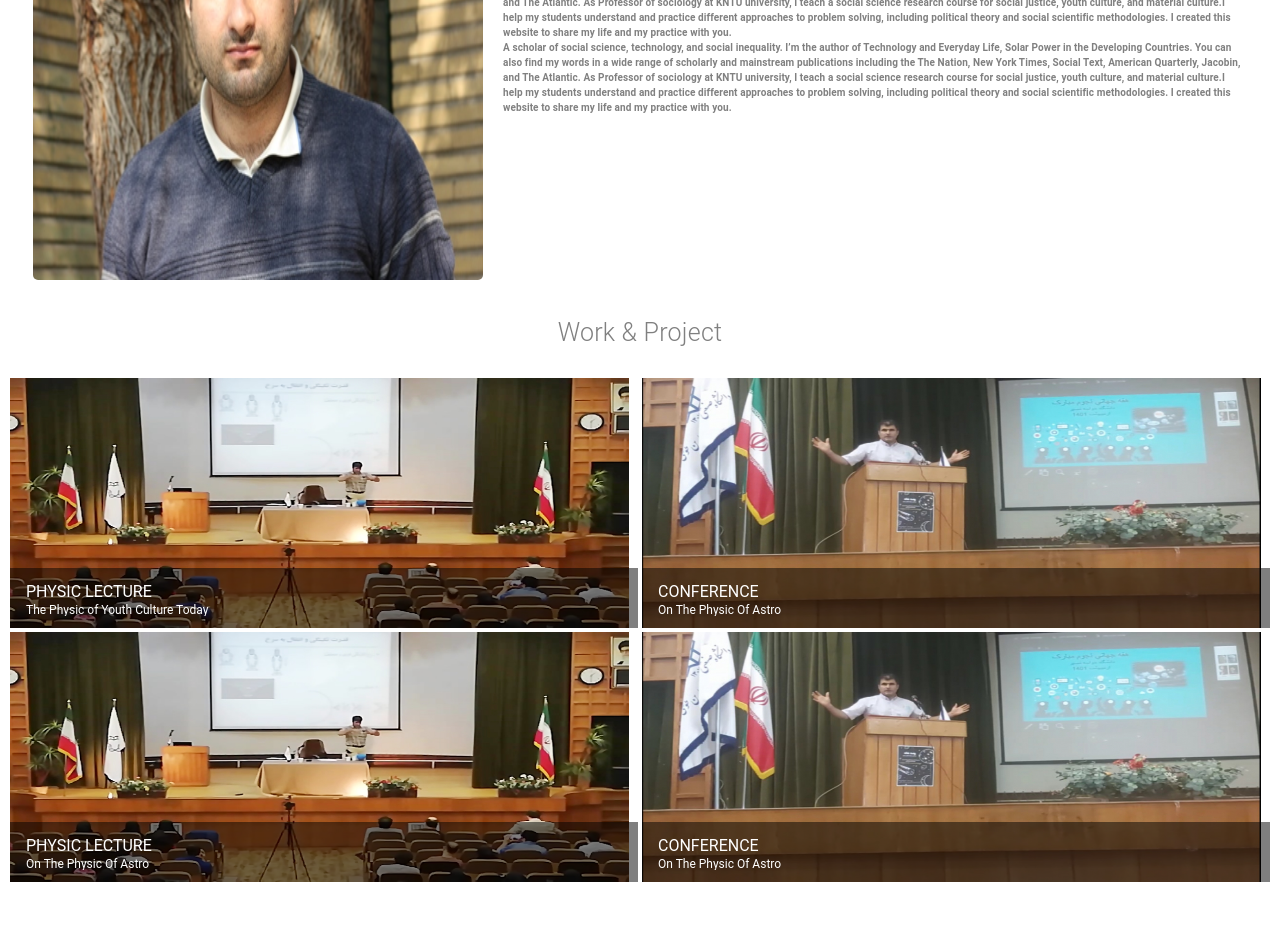
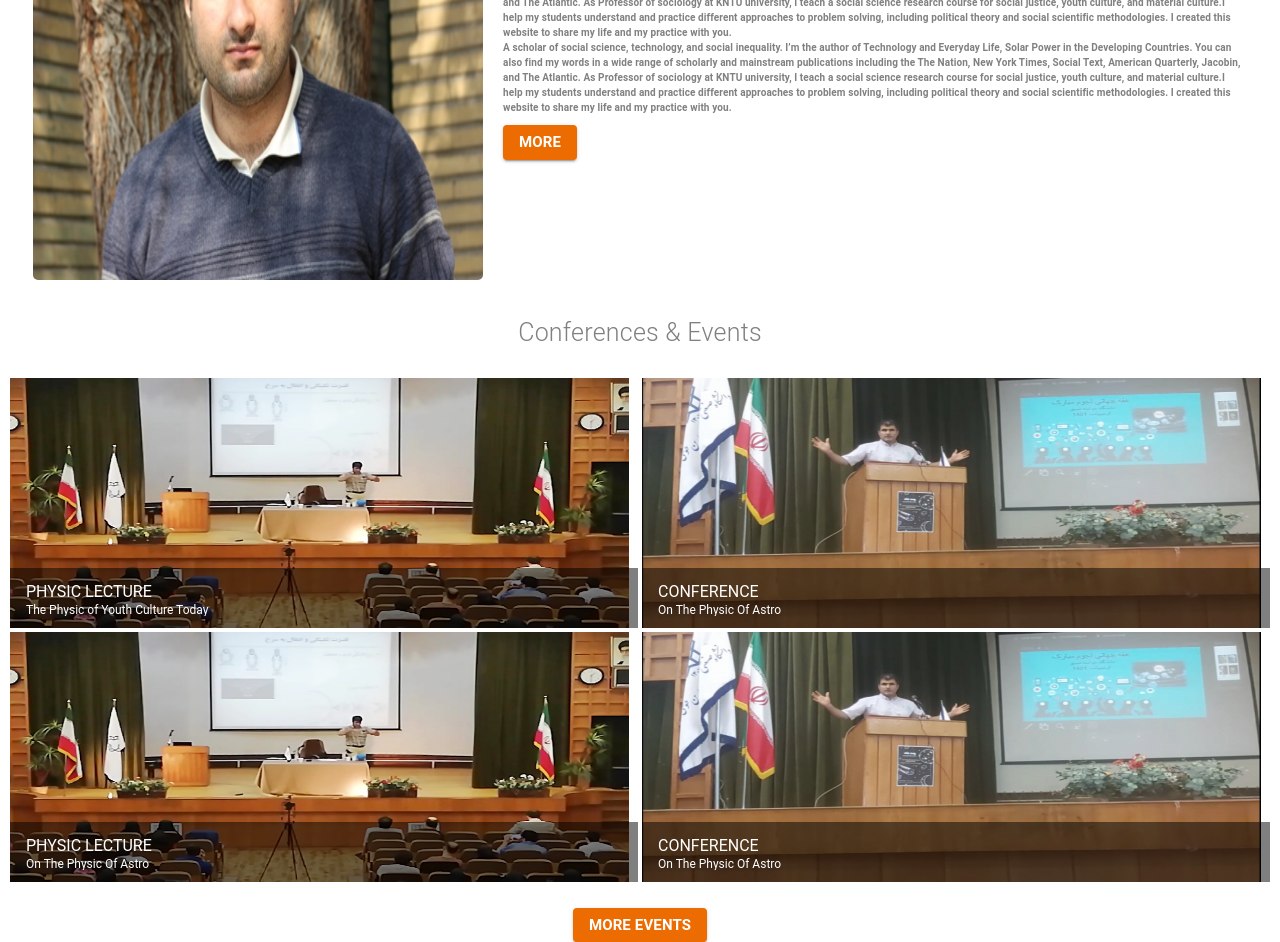
Before and after one commit to aryan-salemababdi/J.TaghizadehWeb, a Next.js app: page / in a window 1280 px wide. Shown: the part 1000-1942 px from the top of the page. Before the commit the page ends 1908 px from the top, so only its background shows below. Built offline with nearby package versions, Linux system fonts and the light colour scheme.

Commit message:
minor cheange

```diff
--- a/components/module/AboutMe.js
+++ b/components/module/AboutMe.js
@@ -1,4 +1,4 @@
-import { Typography } from "@mui/material"
+import { Typography,Button } from "@mui/material"
 import Image from "next/image"
 import styles from "./AboutMe.module.scss"
 
@@ -28,29 +28,44 @@ const AboutMe = () => {
                         fontWeight="bold"
                         color="Purple"
                     >
-                      I'm Javad Taghizadeh, A Professor Of Physic At KNTU University
+                        I'm Javad Taghizadeh, A Professor Of Physic At KNTU University
                     </Typography>
                     <Typography
                         fontSize={10}
                         fontWeight="bold"
                         color="Gray"
                     >
-                     A scholar of social science, technology, and social inequality. I’m the author of Technology and Everyday Life, Solar Power in the Developing Countries. You can also find my words in a wide range of scholarly and mainstream publications including the The Nation, New York Times, Social Text, American Quarterly, Jacobin, and The Atlantic. As Professor of sociology at KNTU university, I teach a social science research course for social justice, youth culture, and material culture.I help my students understand and practice different approaches to problem solving, including political theory and social scientific methodologies. I created this website to share my life and my practice with you.
+                        A scholar of social science, technology, and social inequality. I’m the author of Technology and Everyday Life, Solar Power in the Developing Countries. You can also find my words in a wide range of scholarly and mainstream publications including the The Nation, New York Times, Social Text, American Quarterly, Jacobin, and The Atlantic. As Professor of sociology at KNTU university, I teach a social science research course for social justice, youth culture, and material culture.I help my students understand and practice different approaches to problem solving, including political theory and social scientific methodologies. I created this website to share my life and my practice with you.
                     </Typography>
                     <Typography
                         fontSize={10}
                         fontWeight="bold"
                         color="Gray"
                     >
-                     A scholar of social science, technology, and social inequality. I’m the author of Technology and Everyday Life, Solar Power in the Developing Countries. You can also find my words in a wide range of scholarly and mainstream publications including the The Nation, New York Times, Social Text, American Quarterly, Jacobin, and The Atlantic. As Professor of sociology at KNTU university, I teach a social science research course for social justice, youth culture, and material culture.I help my students understand and practice different approaches to problem solving, including political theory and social scientific methodologies. I created this website to share my life and my practice with you.
+                        A scholar of social science, technology, and social inequality. I’m the author of Technology and Everyday Life, Solar Power in the Developing Countries. You can also find my words in a wide range of scholarly and mainstream publications including the The Nation, New York Times, Social Text, American Quarterly, Jacobin, and The Atlantic. As Professor of sociology at KNTU university, I teach a social science research course for social justice, youth culture, and material culture.I help my students understand and practice different approaches to problem solving, including political theory and social scientific methodologies. I created this website to share my life and my practice with you.
                     </Typography>
                     <Typography
                         fontSize={10}
                         fontWeight="bold"
                         color="Gray"
                     >
-                     A scholar of social science, technology, and social inequality. I’m the author of Technology and Everyday Life, Solar Power in the Developing Countries. You can also find my words in a wide range of scholarly and mainstream publications including the The Nation, New York Times, Social Text, American Quarterly, Jacobin, and The Atlantic. As Professor of sociology at KNTU university, I teach a social science research course for social justice, youth culture, and material culture.I help my students understand and practice different approaches to problem solving, including political theory and social scientific methodologies. I created this website to share my life and my practice with you.
+                        A scholar of social science, technology, and social inequality. I’m the author of Technology and Everyday Life, Solar Power in the Developing Countries. You can also find my words in a wide range of scholarly and mainstream publications including the The Nation, New York Times, Social Text, American Quarterly, Jacobin, and The Atlantic. As Professor of sociology at KNTU university, I teach a social science research course for social justice, youth culture, and material culture.I help my students understand and practice different approaches to problem solving, including political theory and social scientific methodologies. I created this website to share my life and my practice with you.
                     </Typography>
+                    <Button
+                        variant="contained"
+                        sx={{ margin: "10px 0px" }}
+                        color="warning"
+                        onClick={() => {
+                            alert("push to about me page")
+                        }}
+                    >
+                        <Typography
+                            fontSize={15}
+                            fontWeight="bold"
+                        >
+                            More
+                        </Typography>
+                    </Button>
 
                 </div>
             </div>
--- a/components/module/WorkProject.js
+++ b/components/module/WorkProject.js
@@ -3,7 +3,7 @@ import ImageList from '@mui/material/ImageList';
 import styles from "../module/Wp.module.scss";
 import ImageListItem from '@mui/material/ImageListItem';
 import ImageListItemBar from '@mui/material/ImageListItemBar';
-import { Typography } from '@mui/material';
+import { Typography, Button } from '@mui/material';
 
 
 const WorkProject = () => {
@@ -44,7 +44,7 @@ const WorkProject = () => {
                     fontWeight="light"
                     color="gray"
                 >
-                    Work & Project
+                    Conferences & Events
                 </Typography>
             </div>
             <div style={{ padding: "10px" }}>
@@ -67,6 +67,22 @@ const WorkProject = () => {
                     ))}
                 </ImageList>
             </div>
+            <div style={{ textAlign: "center" }}>
+                <Button
+                    variant="contained"
+                    color="warning"
+                    onClick={() => {
+                        alert("push to event pages")
+                    }}
+                >
+                    <Typography
+                        fontSize={15}
+                        fontWeight="bold"
+                    >
+                        More Events
+                    </Typography>
+                </Button>
+            </div>
         </>
     )
 }
```
